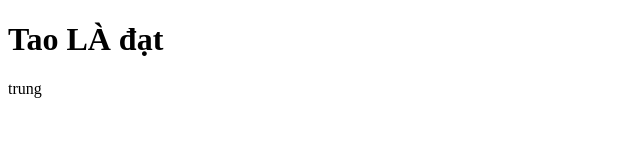
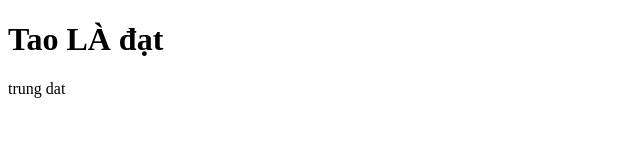
Before and after one commit to xuandat2001/tao_vui_thoi, a plain HTML site: page index.html in a window 1280 px wide. Shown: the full height of the page, 0-640 px from the left. Drawn offline with Linux system fonts and the light colour scheme.

Commit message:
Update index.html

```diff
--- a/index.html
+++ b/index.html
@@ -9,5 +9,6 @@
 <body>
     <h1>Tao LÀ đạt</h1>
     trung
+    dat
 </body>
 </html>
```
